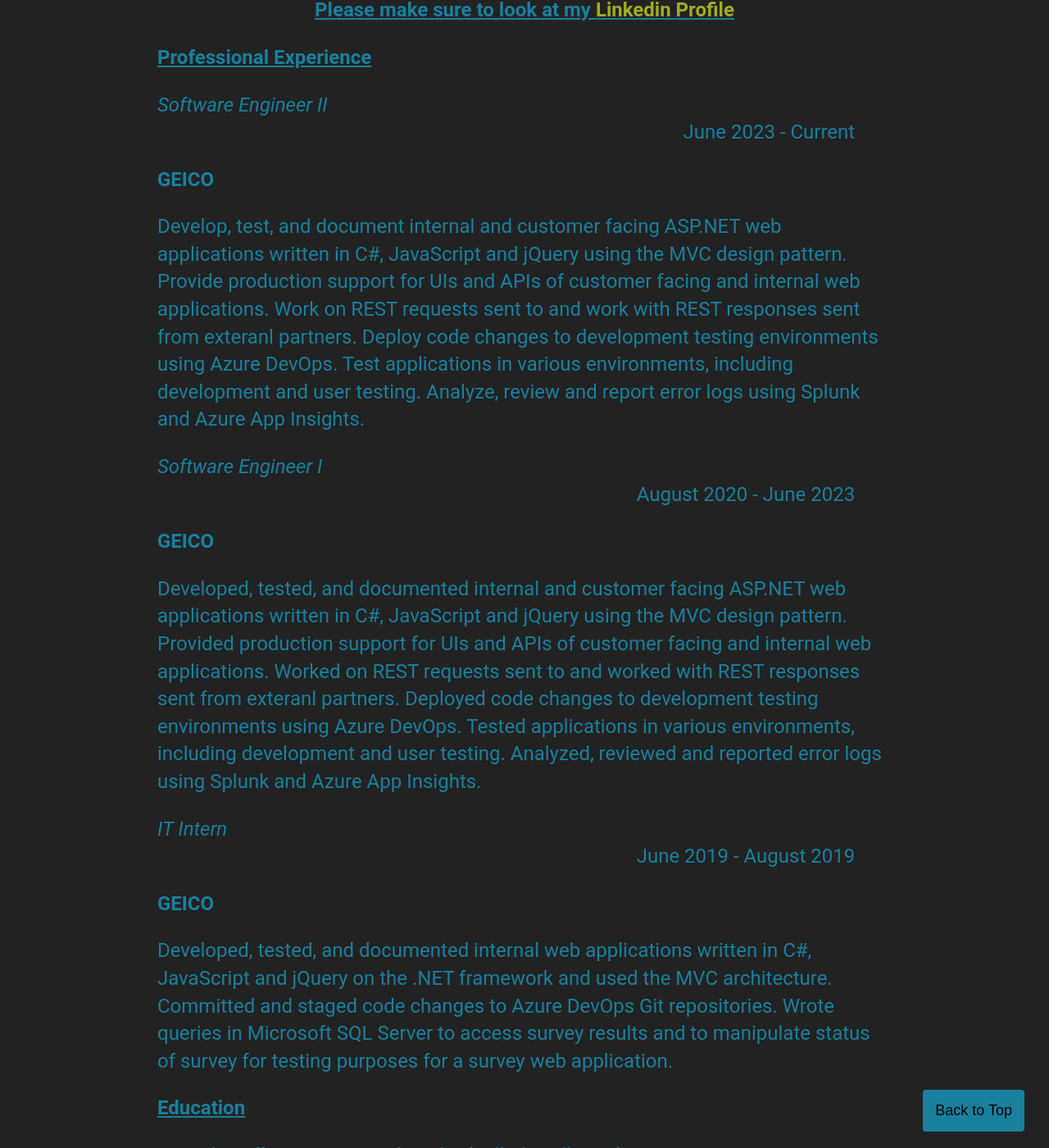
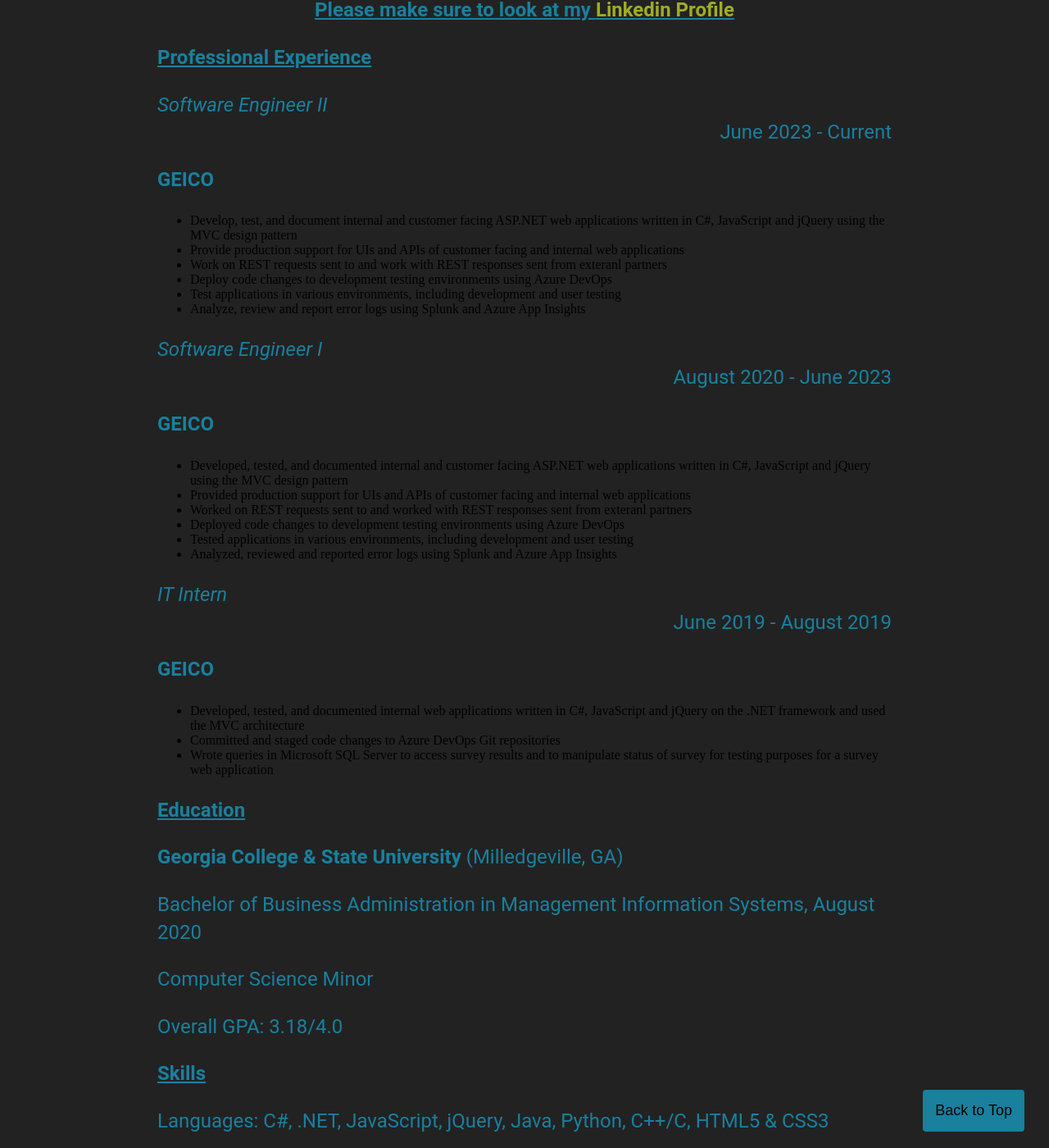
Before and after one commit to acow19/acow19.github.io, a Jekyll site: the page built from resume/index.html, in a window 1280 px wide and 1400 px high, scrolled down 204 px. Shown: the whole window at 82% size. Built offline with Jekyll 4.4.1, drawn with Linux system fonts in a browser that asks for light colours; comment, search, counter and statistics services are not loaded.

Commit message:
Converted some portions of the resume to bullet point lists

```diff
--- a/resume/index.html
+++ b/resume/index.html
@@ -65,51 +65,57 @@
         <strong><u>Professional Experience</u></strong>
     </p>
     <p style="text-align: left;">
-        <i>Software Engineer II</i><span style="text-align: right; display: inline-block; width: 95%;">June 2023 - Current</span>
+        <i>Software Engineer II</i><span style="text-align: right; display: inline-block; width: 100%;">June 2023 - Current</span>
     </p>
     <p>
         <strong>GEICO</strong>
     </p>
+    <ul>
+        <li>Develop, test, and document internal and customer facing ASP.NET web applications written in C#, JavaScript and jQuery using the MVC design pattern</li>
+        <li>Provide production support for UIs and APIs of customer facing and internal web applications</li>
+        <li>Work on REST requests sent to and work with REST responses sent from exteranl partners</li>
+        <li>Deploy code changes to development testing environments using Azure DevOps</li>
+        <li>Test applications in various environments, including development and user testing</li>
+        <li>Analyze, review and report error logs using Splunk and Azure App Insights</li>
+    </ul>
     <p>
-        Develop, test, and document internal and customer facing ASP.NET web applications written in C#, JavaScript and jQuery using the MVC design pattern.
-        Provide production support for UIs and APIs of customer facing and internal web applications.
-        Work on REST requests sent to and work with REST responses sent from exteranl partners.
-        Deploy code changes to development testing environments using Azure DevOps.
-        Test applications in various environments, including development and user testing.
-        Analyze, review and report error logs using Splunk and Azure App Insights.
 
     </p>
     <p>
         <strong><u> </u></strong>
     </p>
     <p style="text-align: left;">
-        <i>Software Engineer I</i><span style="text-align: right; display: inline-block; width: 95%;">August 2020 - June 2023</span>
+        <i>Software Engineer I</i><span style="text-align: right; display: inline-block; width: 100%;">August 2020 - June 2023</span>
     </p>
     <p>
         <strong>GEICO</strong>
     </p>
+    <ul>
+        <li>Developed, tested, and documented internal and customer facing ASP.NET web applications written in C#, JavaScript and jQuery using the MVC design pattern</li>
+        <li>Provided production support for UIs and APIs of customer facing and internal web applications</li>
+        <li>Worked on REST requests sent to and worked with REST responses sent from exteranl partners</li>
+        <li>Deployed code changes to development testing environments using Azure DevOps</li>
+        <li>Tested applications in various environments, including development and user testing</li>
+        <li>Analyzed, reviewed and reported error logs using Splunk and Azure App Insights</li>
+    </ul>
     <p>
-        Developed, tested, and documented internal and customer facing ASP.NET web applications written in C#, JavaScript and jQuery using the MVC design pattern.
-        Provided production support for UIs and APIs of customer facing and internal web applications.
-        Worked on REST requests sent to and worked with REST responses sent from exteranl partners.
-        Deployed code changes to development testing environments using Azure DevOps.
-        Tested applications in various environments, including development and user testing.
-        Analyzed, reviewed and reported error logs using Splunk and Azure App Insights.
 
     </p>
     <p>
         <strong><u> </u></strong>
     </p>
     <p style="text-align: left;">
-        <i>IT Intern</i><span style="text-align: right; display: inline-block; width: 95%;">June 2019 - August 2019</span>
+        <i>IT Intern</i><span style="text-align: right; display: inline-block; width: 100%;">June 2019 - August 2019</span>
     </p>
     <p>
         <strong>GEICO</strong>
     </p>
+    <ul>
+        <li>Developed, tested, and documented internal web applications written in C#, JavaScript and jQuery on the .NET framework and used the MVC architecture</li>
+        <li>Committed and staged code changes to Azure DevOps Git repositories</li>
+        <li>Wrote queries in Microsoft SQL Server to access survey results and to manipulate status of survey for testing purposes for a survey web application</li>
+    </ul>
     <p>
-        Developed, tested, and documented internal web applications written in C#, JavaScript and jQuery on the .NET framework and used the MVC architecture.
-        Committed and staged code changes to Azure DevOps Git repositories.
-        Wrote queries in Microsoft SQL Server to access survey results and to manipulate status of survey for testing purposes for a survey web application.
 
     </p>
 
```
